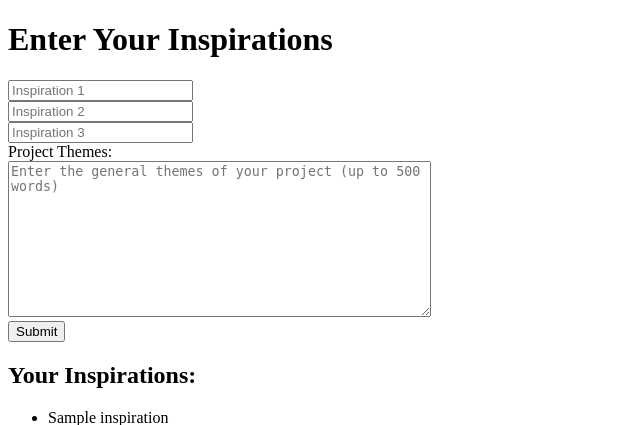
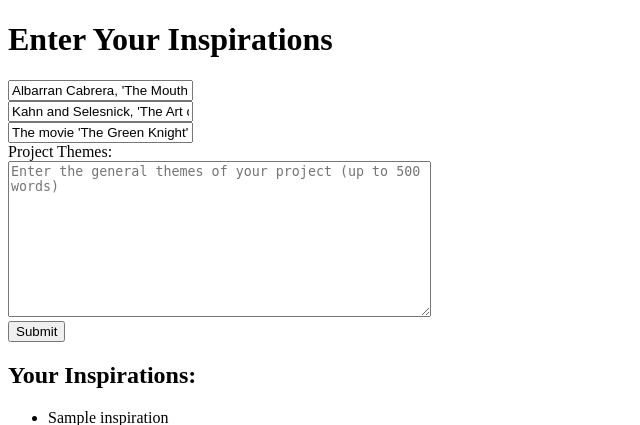
Before and after one commit to Moishe/art-recommendations, a Flask app: template templates/index.html in a window 1280 px wide. Shown: the top 425 px of the page, without its empty margins (0-640 px from the left). Run offline with Flask 3, Linux system fonts and the light colour scheme; the template is opened without the code that fills it: most values are stand-ins (such as "Sample title", 1, 10 or a date in 2020).

Commit message:
feat: Add default values for inspirations in index.html inputs

```diff
--- a/templates/index.html
+++ b/templates/index.html
@@ -9,9 +9,9 @@
     <h1>Enter Your Inspirations</h1>
     <form method="post">
         <div id="inspiration-list">
-            <input type="text" name="inspiration" placeholder="Inspiration 1"><br>
-            <input type="text" name="inspiration" placeholder="Inspiration 2"><br>
-            <input type="text" name="inspiration" placeholder="Inspiration 3"><br>
+            <input type="text" name="inspiration" placeholder="Inspiration 1" value="Albarran Cabrera, 'The Mouth of Krishna'"><br>
+            <input type="text" name="inspiration" placeholder="Inspiration 2" value="Kahn and Selesnick, 'The Art of the Drowning World'"><br>
+            <input type="text" name="inspiration" placeholder="Inspiration 3" value="The movie 'The Green Knight' directed by David Lowery"><br>
         </div>
         <div>
             <label for="project-themes">Project Themes:</label><br>
```
